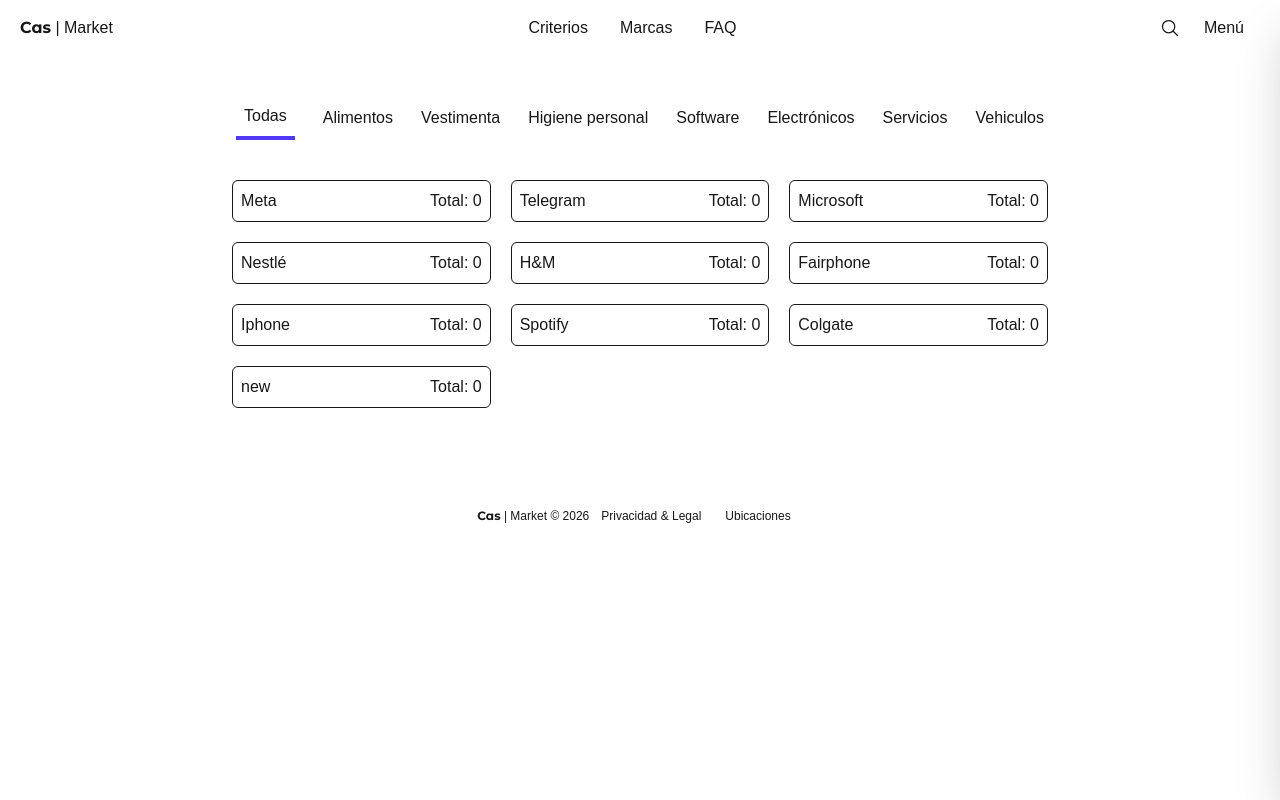
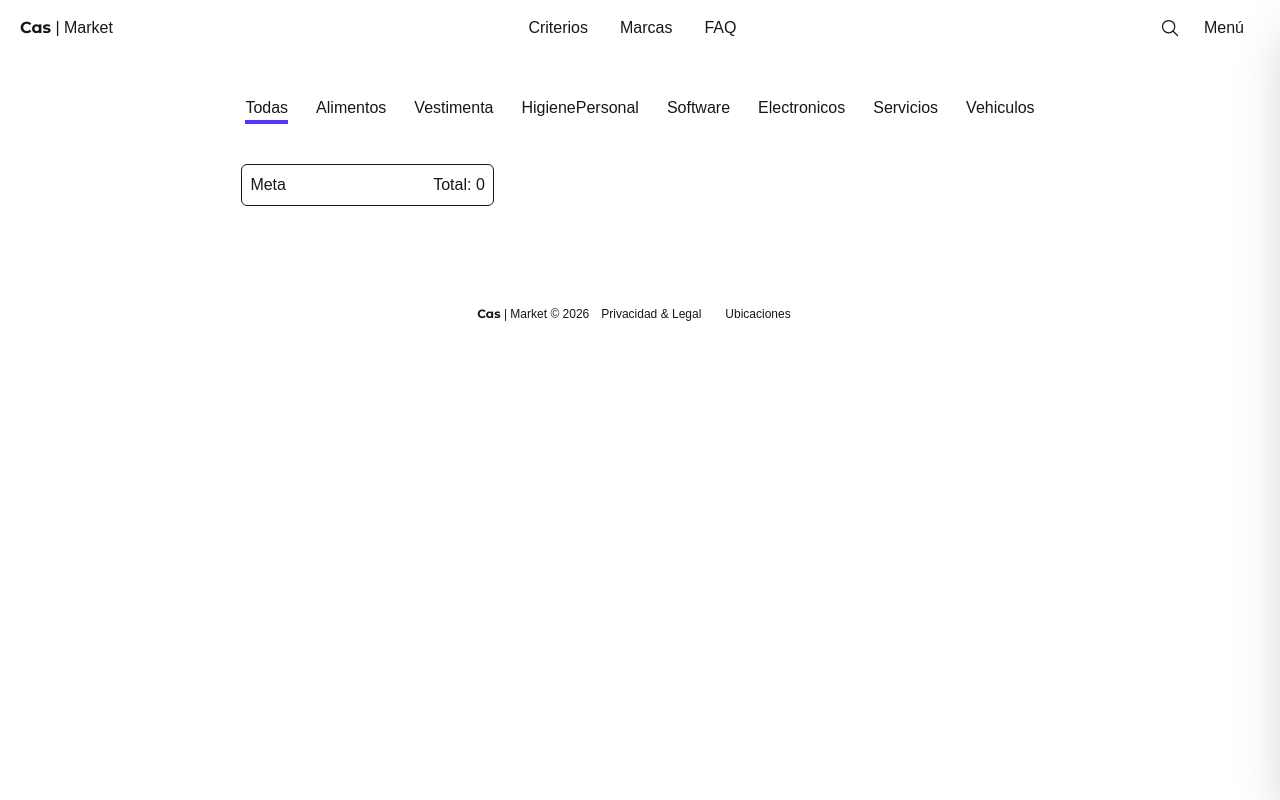
Before and after one commit to lucalquemist/cas-market, a Next.js app: page /marcas in a window 1280 px wide. Built offline with nearby package versions, Linux system fonts and the light colour scheme.

Commit message:
ajustando el menú de tipos de marcas

```diff
--- /dev/null
+++ b/app/(shop)/marca/[slug]/page.tsx
@@ -0,0 +1,39 @@
+
+
+import { MainMarca } from "@/components";
+import { Marca } from "@/interfaces";
+import { initialData } from "@/seed/seed";
+import { notFound } from "next/navigation";
+
+interface Props {
+    params: Promise<{
+        slug: string;
+    }>;
+}
+//: Marca[id]
+export default async function CriterioPage({ params }: Props) {
+
+    console.log('marcaaaaaaaa');
+    const { slug } = await params;
+
+    const marca = initialData.marcas.find(
+        marca => marca.slug == slug
+    );
+
+    if (!marca) {
+        console.log('no hay marca');
+        notFound();
+    }
+
+    return (
+
+        <div>
+            {
+                <MainMarca
+                    marca={marca}
+                //className="block md:hidden"
+                />
+            }
+        </div>
+    );
+}
--- a/components/criterios/criterio/MainCriterio.tsx
+++ b/components/criterios/criterio/MainCriterio.tsx
@@ -98,10 +98,7 @@
 
       <div className="hidden">
       <p>tareas:</p>
-      <p>los textos deben estar unidos y solo pintamos el fondo de distintocolor</p>
-      <p>indicar en cada caso a que nos referimos: varibles, opciones, etc.</p>
       <p>probemos separar los textos con cuadriculas</p>
-      <p>hacer una pagina de FAQS en el inicio</p>
       <p>corregir opciones de criterios: debe haber al menos una opcion que no reste puntos</p>
       </div>
 
--- a/components/index.ts
+++ b/components/index.ts
@@ -7,9 +7,10 @@
 export * from './criterios/criterio/MainCriterio';
 export * from './criterios/criterio-grid/CriterioGrid';
 
+export * from './marcas/marca/MainMarca';
 export * from './marcas/marca-grid/MarcaGrid';
 export * from './marcas/marca-grid/MarcaGridItem';
-export * from './marcas/marca-grid/MarcaTopMenu';
+export * from './marcas/marca-grid/marcaTopMenu/MarcaTopMenu';
 
 export * from './faqs/FaqList';
 export * from './faqs/FaqListItem';
--- a/components/marcas/marca-grid/MarcaGrid.tsx
+++ b/components/marcas/marca-grid/MarcaGrid.tsx
@@ -2,61 +2,51 @@
 
 import { MarcasResultados } from "@/interfaces";
 import { MarcaGridItem } from "./MarcaGridItem";
-import { MarcaTopMenu } from "./MarcaTopMenu";
+import { MarcaTopMenu } from "./marcaTopMenu/MarcaTopMenu";
+import { initialData } from "@/seed/seed";
+import { useMarcaStore } from "@/store";
 
 interface Props {
   //marcas: Marca[];
   marcasResultados: MarcasResultados;
 }
 
-interface Categories {
-  [category: string]: MarcasResultados;
+interface Categorias {
+  Todas: number[],
+  Alimentos: number[],
+  Vestimenta: number[],
+  HigienePersonal: number[],
+  Software: number[],
+  Electronicos: number[],
+  Servicios: number[],
+  Vehiculos: number[],
 }
+
+type Cats = 'Todas' | 'Alimentos' | 'Vestimenta' | 'HigienePersonal' | 'Software' | 'Electronicos' | 'Servicios' | 'Vehiculos';
 
 export const MarcaGrid = ({ marcasResultados }: Props) => {
 
-  // algoritmo que agrupa las marcas en un objeto según el tipo de marca
-  // recorro las marcas y en cada una pregunto por la categoría, si no existe esa llave en el objeto resultado
-  // entonces la creo y luego le asigno esa marca a el arreglo de esa posicion
+  // empresas por categoría, es un objeto del seed
+  const categorias = initialData.categorias as Categorias; // esto puede ir dentro del topmenu de marca
+  // const categorias2 = Object.values(categorias);
+  const categorias2 = Object.keys(categorias);
+  //* recupero la categoria seleccionada
+  const catSel: keyof Categorias = useMarcaStore(state => state.categorySelected)
 
-  function mapToCategory(marcasResultados: MarcasResultados): Categories {
+  console.log(categorias[catSel]); // tengo el arreglo de ids
 
-    const result: Categories = {};
-    const marcasResultados2 = Object.entries(marcasResultados);
-
-    for (const marca of marcasResultados2) {
-      //const category = marca
-    }
-
-    return result;
+  // creamos otro objeto igual al de resultados pero solo con los de la categoria
+  let marcasResultados2: MarcasResultados = {}
+  for (const marcares of categorias[catSel]) {
+    marcasResultados2[marcares] = marcasResultados[marcares]
   }
-
-  /**
-   * function mapToSections(criterios: Criterio[]): Sections {
-           const result: Sections = {};
-
-           for (const criterio of criterios) {
-               const section = criterio.section as keyof Sections;
-
-               if (!result[section]) {
-                   result[section] = [];
-               }
-
-               result[section]!.push(...criterio.variables);
-           }
-           console.log('result: ');
-           console.log(result);
-           return result;
-       }
-       const arrSections = mapToSections(favoritos);
-   */
 
   return (
     <div>
       <MarcaTopMenu />
 
       <div className="grid grid-cols-1 p-5 sm:grid-cols-3 gap-5 mb-10 sm:max-w-300">
-        {Object.entries(marcasResultados).map(([id, marca]) => (
+        {Object.entries(marcasResultados2).map(([id, marca]) => (
           <MarcaGridItem
             key={id}
             marca={marca}
@@ -75,6 +65,25 @@
 * luego a cada botón le hago acceder a esa parte del objeto de grupos
 *
 */
+
+/**
+ * function mapToCategory(marcasResultados: MarcasResultados): Categories {
+
+    // algoritmo que agrupa las marcas en un objeto según el tipo de marca
+    // recorro las marcas y en cada una pregunto por la categoría, si no existe esa llave en el objeto resultado
+    // entonces la creo y luego le asigno esa marca a el arreglo de esa posicion
+
+
+    const result: Categories = {};
+    const marcasResultados2 = Object.entries(marcasResultados);
+
+    for (const marca of marcasResultados2) {
+      //const category = marca
+    }
+
+    return result;
+  }
+ */
 
 /*
 export const MarcaGrid = ({ marcas }: Props) => {
--- a/components/marcas/marca-grid/MarcaGridItem.tsx
+++ b/components/marcas/marca-grid/MarcaGridItem.tsx
@@ -17,7 +17,7 @@
       {/*flex justify-between p-2 rounded-md overflow-hidden fade-in border hover:text-blue-600 */}
       {/*grid grid-cols-2 sm:grid-cols-3 gap-10 mb-10 */}
 
-      <Link className="flex whitespace-nowrap" href={ `/marca/${ marca.id }`}>
+      <Link className="flex whitespace-nowrap" href={ `/marca/${ marca.name }`}>
         <h2>{marca.name}</h2>
           <div className="w-full"></div>
         <h2>Total: {marca.totalScore}</h2>
--- a/components/marcas/marca-grid/MarcaTopMenu.tsx
+++ /dev/null
@@ -1,30 +0,0 @@
-
-
-export const MarcaTopMenu = () => {
-  return (
-    <div className="mt-10 mb-5">
-        <div className="ml-3 mr-3 pr-3 pl-3 flex justify-start items-center truncate gap-7">
-            <p className="border-b-4 border-indigo-600 p-2">Todas</p>
-            <p>Alimentos</p>
-            <p>Vestimenta</p>
-            <p>Higiene personal</p>
-            <p>Software</p>
-            <p>Electrónicos</p>
-            <p>Servicios</p>
-            <p>Vehiculos</p>
-        </div>
-    </div>
-  )
-}
-/**
- * * este menu debe mostrar las opciones de marcas, todas, a, b, c, etc.
- * * en cada caso deberemos filtrar las marcas correspondientes a la opcion seleccionada
- * * implementar la tirolesa del curso
- * *
- * *
- * *
- * * los criterios van a tener ramificaciones
- */
-
-// whitespace-nowrap text-ellipsis
-// className="ml-3 mr-3 pr-3 pl-3 h-full bg-white dark:bg-black flex justify-start items-center truncate gap-3"
--- /dev/null
+++ b/components/marcas/marca-grid/marcaTopMenu/MarcaTopMenu.tsx
@@ -0,0 +1,49 @@
+
+import { useMarcaStore } from "@/store"
+
+type Cats = 'Todas' | 'Alimentos' | 'Vestimenta' | 'HigienePersonal' | 'Software' | 'Electronicos' | 'Servicios' | 'Vehiculos';
+
+export const MarcaTopMenu = () => {
+
+  // almacenamos la opcion seleccionada en el estado
+  const catSel = useMarcaStore(state => state.categorySelected)
+
+  const categorias: Cats[] = ['Todas', 'Alimentos', 'Vestimenta', 'HigienePersonal', 'Software', 'Electronicos', 'Servicios', 'Vehiculos'];
+
+  const seleccionarCategoria = useMarcaStore(state => state.SelectCategory )
+
+  const handleClick = (cat: Cats) => {
+    seleccionarCategoria(cat)
+  }
+// acá podemos usar clases condicionales basados en la categoria seleccionada
+  return (
+    <div className="mt-10 mb-5">
+        <div className="ml-3 mr-3 pr-3 pl-3 flex justify-start items-center truncate gap-7 overflow-x-auto">
+          {categorias.map((cat) => (
+            <div
+              key={cat}
+              onClick={() => handleClick(cat)}
+              className={` cursor-pointer
+                ${catSel === cat
+                  ? 'border-b-4 border-indigo-600'
+                  : 'pb-1'}
+              `}
+            >
+              {cat}
+            </div>
+          ))}
+            {/* <div onClick={() => handleClick('Todas')}><p className="border-b-4 border-indigo-600 p-2">Todas</p></div>
+            <div onClick={() => handleClick('Alimentos')}><p className="hover:">Alimentos</p></div>
+            <div onClick={() => handleClick('Vestimenta')}><p>Vestimenta</p></div>
+            <div onClick={() => handleClick('HigienePersonal')}><p>Higiene personal</p></div>
+            <div onClick={() => handleClick('Software')}><p>Software</p></div>
+            <div onClick={() => handleClick('Electronicos')}><p>Electrónicos</p></div>
+            <div onClick={() => handleClick('Servicios')}><p>Servicios</p></div>
+            <div onClick={() => handleClick('Vehiculos')}><p>Vehiculos</p></div> */}
+        </div>
+    </div>
+  )
+}
+
+// whitespace-nowrap text-ellipsis
+// className="ml-3 mr-3 pr-3 pl-3 h-full bg-white dark:bg-black flex justify-start items-center truncate gap-3"
--- a/seed/seed.ts
+++ b/seed/seed.ts
@@ -33,6 +33,7 @@
 interface SeedMarca {
     id: number;
     name: string;
+    slug: string;
     category: string;
     datos: SeedDatos;
     //responsabilidad_en_el_manejo_de_datos?: any;
@@ -76,6 +77,16 @@
     marcas: SeedMarca[],
     marcasResultados: SeedMarcaResults[],
     informacion: SeedInfo[],
+    categorias: {
+        Todas: number[],
+        Alimentos: number[],
+        Vestimenta: number[],
+        HigienePersonal: number[],
+        Software: number[],
+        Electronicos: number[],
+        Servicios: number[],
+        Vehiculos: number[],
+    },
     faqs: SeedFAQ[],
 }
 
@@ -296,12 +307,14 @@
         {
             id: 801,
             name: 'Meta', // datos y genocidio¿ // agregar atributos: los necesarios, su valor y sus fuentes
+            slug: 'Meta',
             category: 'Software',
             datos: {},
         },
         {
             id: 802,
             name: 'Telegram',
+            slug: 'Telegram',
             category: 'Software',
             datos: {
                 responsabilidad_en_el_manejo_de_datos: {
@@ -316,6 +329,7 @@
         {
             id: 803,
             name: 'Microsoft', // datos y genocidio
+            slug: 'Microsoft',
             category: 'Software',
             datos: {
                 responsabilidad_en_el_manejo_de_datos: {
@@ -333,6 +347,7 @@
         {
             id: 804,
             name: 'Nestlé', // explotación y genocidio
+            slug: 'Nestlé',
             category: 'Alimentos',
             datos: {
                 responsabilidad_laboral: {
@@ -347,17 +362,20 @@
             id: 805,
             category: 'vestimenta',
             name: 'H&M', // explotación laboral y greenwashing
+            slug: 'H&M',
             datos: {},
         },
         {
             id: 806,
             name: 'Fairphone', // único productor que certifica 0 explotación laboral
+            slug: 'Fairphone',
             category: 'Electrónicos',
             datos: {},
         },
         {
             id: 807,
             name: 'Iphone', // esclavitud, trabajo forzoso
+            slug: 'Iphone',
             category: 'Electrónicos',
             datos: {
                 responsabilidad_laboral: {
@@ -368,6 +386,7 @@
         {
             id: 808,
             name: 'Spotify', // modelo de negocio poco ético
+            slug: 'Spotify',
             category: 'Software',
             datos: {
                 responsabilidad_belica: {
@@ -378,6 +397,7 @@
         {
             id: 809,
             name: 'Colgate', // animales y genocidio
+            slug: 'Colgate',
             category: 'Higiene personal',
             datos: {
 
@@ -389,6 +409,7 @@
         {
             id: 810,
             name: 'new', //
+            slug: 'new',
             category: '',
             datos: {},
         },
@@ -555,6 +576,16 @@
         {},
         {},
     ], // agregar enlace a los datos...
+    categorias: {
+        Todas: [801],
+        Alimentos: [804, 801],
+        Vestimenta: [805, 801],
+        HigienePersonal: [809, 801],
+        Software: [801, 802, 803, 808],
+        Electronicos: [806, 807, 801],
+        Servicios: [801, 801],
+        Vehiculos: [801, 801],
+    },
     faqs: [
         {
             id: 901,
--- a/store/index.ts
+++ b/store/index.ts
@@ -1,3 +1,4 @@
 
 export * from './criterios/criterios-store';
 export * from './ui/ui-store';
+export * from './marcas/marcas-store';
--- /dev/null
+++ b/store/marcas/marcas-store.ts
@@ -0,0 +1,18 @@
+
+import { create } from "zustand"
+
+
+interface MarcaState {
+    categorySelected: Cats
+
+    SelectCategory: (category: Cats) => void
+}
+
+type Cats = 'Todas' | 'Alimentos' | 'Vestimenta' | 'HigienePersonal' | 'Software' | 'Electronicos' | 'Servicios' | 'Vehiculos';
+
+export const useMarcaStore = create<MarcaState>((set, get) => ({
+    categorySelected: 'Todas',
+
+    SelectCategory: (category) =>
+        set((state) => ({ categorySelected: category })),
+}))
```
Also changed, not shown: components/marcas/marca/MainMarca.tsx (added, +24 -0 lines).
